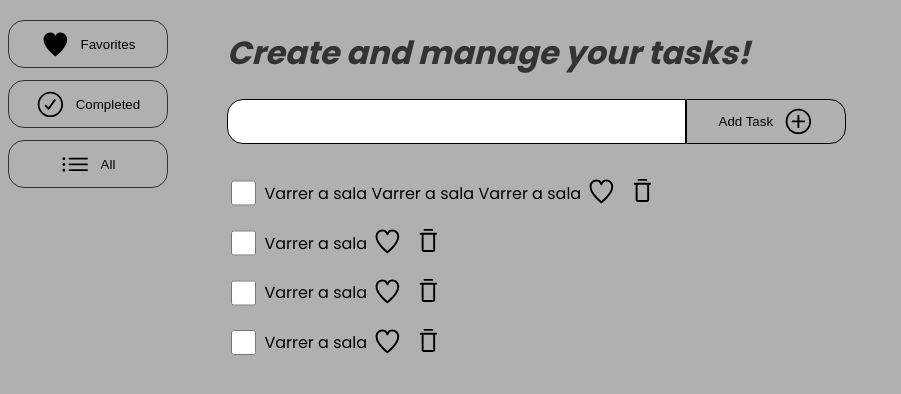
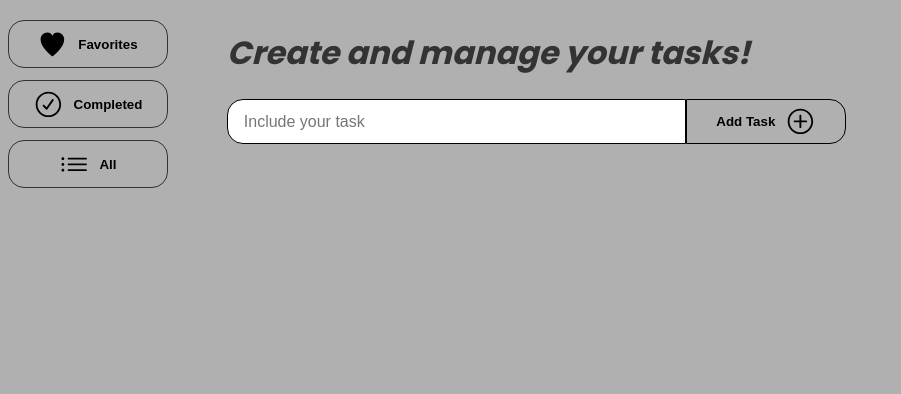
Before and after one commit to viniciusjdebiasi/toDoList-react, a React (Vite) app: page / in a window 1280 px wide. Shown: the top 394 px of the page, without its empty margins (0-901 px from the left). Built offline with nearby package versions, Linux system fonts and the light colour scheme; the HTML template or start-up script is replaced by a standard one.

Commit message:
added features

```diff
--- a/src/App.css
+++ b/src/App.css
@@ -1,13 +1,11 @@
 @import url('https://fonts.googleapis.com/css2?family=Poppins:wght@300;400;500;600;700&display=swap');
 
-/* principal */
 .main {
     font-family: 'poppins';
     display: flex;
 }
 
-/* escolher favoritas, concluidas e todas */
-.container-choose{
+.container-choose {
     width: 12rem;
     height: 12rem;
     display: flex;
@@ -15,7 +13,7 @@
     justify-content: space-evenly;
 }
 
-.button-choose{
+.button-choose {
     width: 10rem;
     height: 3rem;
     display: flex;
@@ -27,19 +25,22 @@
     transition: 0.5s;
 }
 
-.button-choose:hover{
+.button-choose:hover {
     background-color: #A3C4F3;
     color: #FFFFFF;
     cursor: pointer;
 }
 
-.icons{
+.button-choose:active {
+    background-color: #333333;
+}
+
+.icons {
     width: 1.8rem;
     height: auto;
 }
 
-/* container das tasks */
-.container_tasks{
+.container_tasks {
     width: 85%;
     height: auto;
     display: flex;
@@ -47,19 +48,25 @@
     margin-left: 2rem;
 }
 
-.title{
+.message {
+    display: flex;
+    align-items: center;
+    margin-bottom: 0;
+}
+
+.title {
     color: #333333;
     font-style: italic;
 }
 
-.container-add{
+.container-add {
     width: 100%;
     height: auto;
     display: flex;
     flex-basis: 1;
 }
 
-.button-add{
+.button-add {
     width: 10rem;
     height: 2.8rem;
     border-radius: 0 1rem 1rem 0;
@@ -71,13 +78,17 @@
     transition: 0.5s;
 }
 
-.button-add:hover{
+.button-add:hover {
     background-color: #A3C4F3;
     color: #FFFFFF;
     cursor: pointer;
 }
 
-.input-add{
+.button-add:active {
+    background-color: #333333;
+}
+
+.input-add {
     height: 2.59rem;
     width: 42%;
     padding-left: 1rem;
@@ -88,37 +99,42 @@
     cursor: pointer;
 }
 
-.tasks{
+.tasks {
     width: 41rem;
     text-align: left;
     margin-top: 1rem;
 }
 
-.input-checkbox{
+.input-checkbox {
     margin-right: 0.5rem;
 }
 
-.task{
+.task {
     display: flex;
     align-items: center;
 }
 
-.button-task{
+.button-task {
     border: none;
     background: none;
     transition: 0.5s;
 }
 
-.button-task:hover{
+.button-task:hover {
     color: #FFFFFF;
     transform: scale(1.1);
     cursor: pointer;
     transform: rotate(360deg);
 }
 
+.button-task:active {
+    color: #333333;
+}
+
 input[type="checkbox"] {
     width: 1.6rem;
     height: 1.6rem;
-    accent-color: #A3C4F3; /* Cor de destaque para navegadores que suportam */
+    accent-color: #A3C4F3;
+    /* Cor de destaque para navegadores que suportam */
     cursor: pointer;
 }
--- a/src/App.jsx
+++ b/src/App.jsx
@@ -1,36 +1,204 @@
+import { useState, useEffect } from "react";
 import React from "react";
-import { HeartFilledIcon, HeartIcon, CheckCircledIcon, ListBulletIcon, TrashIcon, PlusCircledIcon } from "@radix-ui/react-icons";
+import {
+  HeartFilledIcon,
+  HeartIcon,
+  CheckCircledIcon,
+  ListBulletIcon,
+  TrashIcon,
+  PlusCircledIcon,
+  ArrowUpIcon,
+} from "@radix-ui/react-icons";
 
 import "./App.css";
 
 function App() {
+  const [task, setTask] = useState("");
+  const [savedTasks, setSavedTasks] = useState([]);
+  const [showFavorites, setShowFavorites] = useState(false);
+  const [showCompleteds, setShowCompleteds] = useState(false);
+  const [message, setMessage] = useState("");
+
+  const IncludeTask = (event) => {
+    event.preventDefault();
+
+    if (!task) {
+      setMessage(
+        <>
+          <h3 className="message">
+            {" "}
+            Please enter a task <ArrowUpIcon className="icons" />
+          </h3>
+        </>
+      );
+    } else {
+      setMessage("");
+
+      const ExistingTasks = JSON.parse(localStorage.getItem("tasks")) || [];
+
+      const NewTask = {
+        id: Date.now(),
+        name: task,
+        favorite: false,
+        completed: false,
+      };
+
+      const UpdatedTasks = [...ExistingTasks, NewTask];
+      localStorage.setItem("tasks", JSON.stringify(UpdatedTasks));
+
+      setTask("");
+      setSavedTasks(UpdatedTasks);
+    }
+  };
+
+  const ShowTasks = () => {
+    setShowFavorites(false);
+    setShowCompleteds(false);
+    const savedTasks = JSON.parse(localStorage.getItem("tasks")) || [];
+    setSavedTasks(savedTasks);
+  };
+
+  const ShowCompletedTasks = () => {
+    setShowCompleteds(true);
+    setShowFavorites(false);
+    const savedTasks = JSON.parse(localStorage.getItem("tasks")) || [];
+    setSavedTasks(savedTasks);
+  };
+
+  const ShowFavoriteTasks = () => {
+    setShowFavorites(true);
+    setShowCompleteds(false);
+    const savedTasks = JSON.parse(localStorage.getItem("tasks")) || [];
+    setSavedTasks(savedTasks);
+  };
+
+  const RemoveTask = (taskId) => {
+    const RemainingTasks = savedTasks.filter((task) => task.id !== taskId);
+    localStorage.setItem("tasks", JSON.stringify(RemainingTasks));
+    setSavedTasks(RemainingTasks);
+  };
+
+  const ToggleFavorite = (taskId) => {
+    const UpdatedTasks = savedTasks.map((task) => {
+      if (task.id === taskId) {
+        return { ...task, favorite: !task.favorite };
+      }
+      return task;
+    });
+    localStorage.setItem("tasks", JSON.stringify(UpdatedTasks));
+    setSavedTasks(UpdatedTasks);
+  };
+
+  const ToggleCompleted = (taskId) => {
+    const UpdatedTasks = savedTasks.map((task) => {
+      if (task.id === taskId) {
+        return { ...task, completed: !task.completed };
+      }
+      return task;
+    });
+    localStorage.setItem("tasks", JSON.stringify(UpdatedTasks));
+    setSavedTasks(UpdatedTasks);
+  };
+
   return (
     <div className="main">
-      <div className="container-choose" >
-        <button className="button-choose" > <HeartFilledIcon className="icons" />&nbsp;&nbsp;&nbsp;<p>Favorites</p> </button>
-        <button className="button-choose" > <CheckCircledIcon className="icons" />&nbsp;&nbsp;&nbsp;<p>Completed</p> </button>
-        <button className="button-choose" > <ListBulletIcon className="icons" />&nbsp;&nbsp;&nbsp;<p>All</p> </button>
+      <div className="container-choose">
+        <button
+          className="button-choose"
+          style={{ fontWeight: "bold" }}
+          onClick={ShowFavoriteTasks}
+        >
+          {" "}
+          <HeartFilledIcon className="icons" />
+          &nbsp;&nbsp;&nbsp;<p>Favorites</p>{" "}
+        </button>
+
+        <button
+          className="button-choose"
+          style={{ fontWeight: "bold" }}
+          onClick={ShowCompletedTasks}
+        >
+          {" "}
+          <CheckCircledIcon className="icons" />
+          &nbsp;&nbsp;&nbsp;<p>Completed</p>{" "}
+        </button>
+
+        <button
+          className="button-choose"
+          style={{ fontWeight: "bold" }}
+          onClick={ShowTasks}
+        >
+          {" "}
+          <ListBulletIcon className="icons" />
+          &nbsp;&nbsp;&nbsp;<p>All</p>{" "}
+        </button>
       </div>
 
-      <div className="container_tasks" >
-        <h1 className="title" >Create and manage your tasks!</h1>
+      <div className="container_tasks">
+        <h1 className="title">Create and manage your tasks!</h1>
 
-        <div className="container-add" >
-          <input type="text" className="input-add" /> <button className="button-add" >Add Task&nbsp;&nbsp;&nbsp;<PlusCircledIcon className="icons" /></button>
+        <div className="container-add">
+          <input
+            type="text"
+            className="input-add"
+            placeholder="Include your task"
+            value={task}
+            onChange={(event) => setTask(event.target.value)}
+          />
+
+          <button
+            className="button-add"
+            type="button"
+            style={{ fontWeight: "bold" }}
+            onClick={IncludeTask}
+          >
+            Add Task&nbsp;&nbsp;&nbsp;
+            <PlusCircledIcon className="icons" />
+          </button>
         </div>
 
+        {message}
+
         <div className="tasks">
-          <p className="task"> <input type="checkbox" className="input-checkbox" /> Varrer a sala Varrer a sala Varrer a sala <button className="button-task"><HeartIcon className="icons" /></button> <button className="button-task"><TrashIcon className="icons" /></button> </p>
+          {savedTasks
+            .filter(
+              (task) =>
+                (!showFavorites && !showCompleteds) ||
+                (showFavorites && task.favorite) ||
+                (showCompleteds && task.completed)
+            )
+            .map((task) => (
+              <p className="task" key={task.id}>
+                <input
+                  type="checkbox"
+                  checked={task.completed}
+                  className="input-checkbox"
+                  onChange={() => ToggleCompleted(task.id)}
+                />
 
-          <p className="task"> <input type="checkbox" className="input-checkbox" /> Varrer a sala <button className="button-task"> <HeartIcon className="icons" /> </button> <button className="button-task"> <TrashIcon className="icons" /> </button> </p>
-
-          <p className="task"> <input type="checkbox" className="input-checkbox" /> Varrer a sala <button className="button-task"> <HeartIcon className="icons" /> </button> <button className="button-task"> <TrashIcon className="icons" /> </button> </p>
-
-          <p className="task"> <input type="checkbox" className="input-checkbox" /> Varrer a sala <button className="button-task"> <HeartIcon className="icons" /> </button> <button className="button-task"> <TrashIcon className="icons" /> </button> </p>
+                {task.name}
+                <button
+                  className="button-task"
+                  onClick={() => ToggleFavorite(task.id)}
+                >
+                  {task.favorite ? (
+                    <HeartFilledIcon className="icons" />
+                  ) : (
+                    <HeartIcon className="icons" />
+                  )}
+                </button>
+                <button
+                  className="button-task"
+                  onClick={() => RemoveTask(task.id)}
+                >
+                  <TrashIcon className="icons" />
+                </button>
+              </p>
+            ))}
         </div>
       </div>
     </div>
-  )
+  );
 }
 
 export default App;
```
